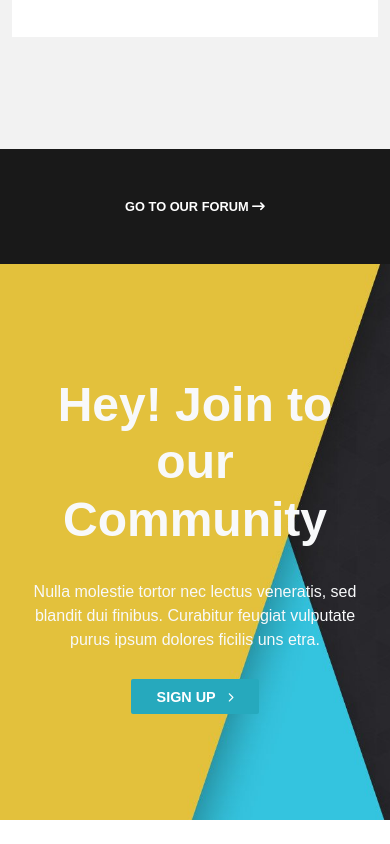
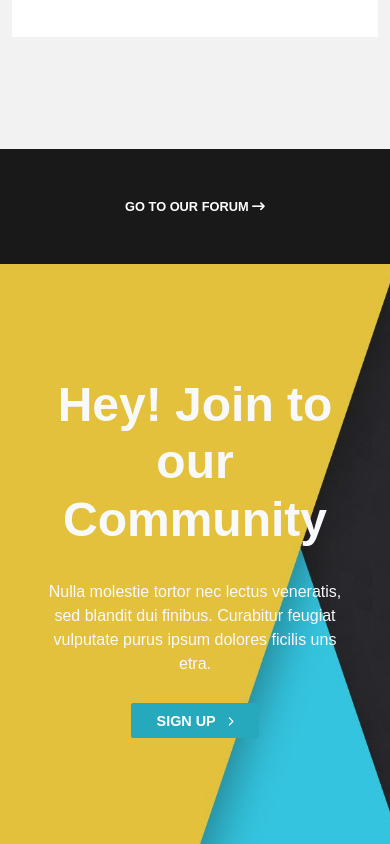
Before and after one commit to BetterCallAle/proj-html-vuejs, a Vue app: page / in a window 390 px wide. Shown: the part 7768-8612 px from the top of the page. Before the commit the page ends 8588 px from the top, so only its background shows below. Built offline with nearby package versions, Linux system fonts and the light colour scheme; a small style sheet from the web is missing.

Commit message:
added Media Query sm to cta

```diff
--- a/src/components/AppCta.vue
+++ b/src/components/AppCta.vue
@@ -22,7 +22,10 @@ export default{
     background-size: cover;
 
     .cta-wrapper{
-        padding: 7rem 2rem;
+        padding-top: 7rem;
+        padding-bottom: 7rem;
+        padding-left: 3rem;
+        padding-right: 3rem;
         text-align: center;
         h2{
             font-size: 3rem;
@@ -35,9 +38,17 @@ export default{
         }
     }
 
+    @include for-sm{
+        .cta-wrapper{
+            padding-left: 6rem;
+            padding-right: 6rem;
+        }
+    }
+
     @include for-md{
         .cta-wrapper{
-            padding: 7rem 13rem;
+            padding-right: 13rem;
+            padding-left: 13rem;
         }
     }
 }
```
Also changed, not shown: src/components/AppForm.vue (added).
